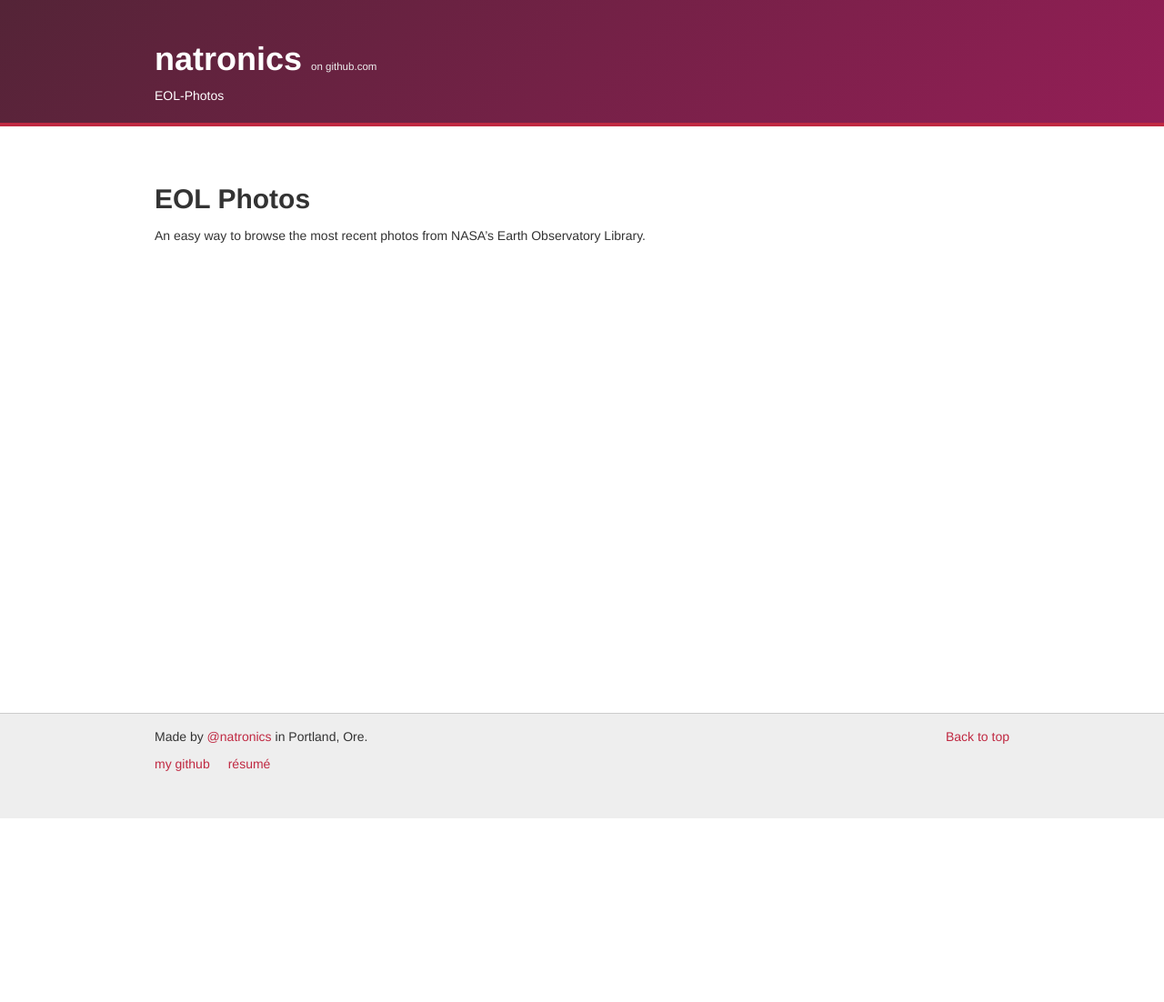
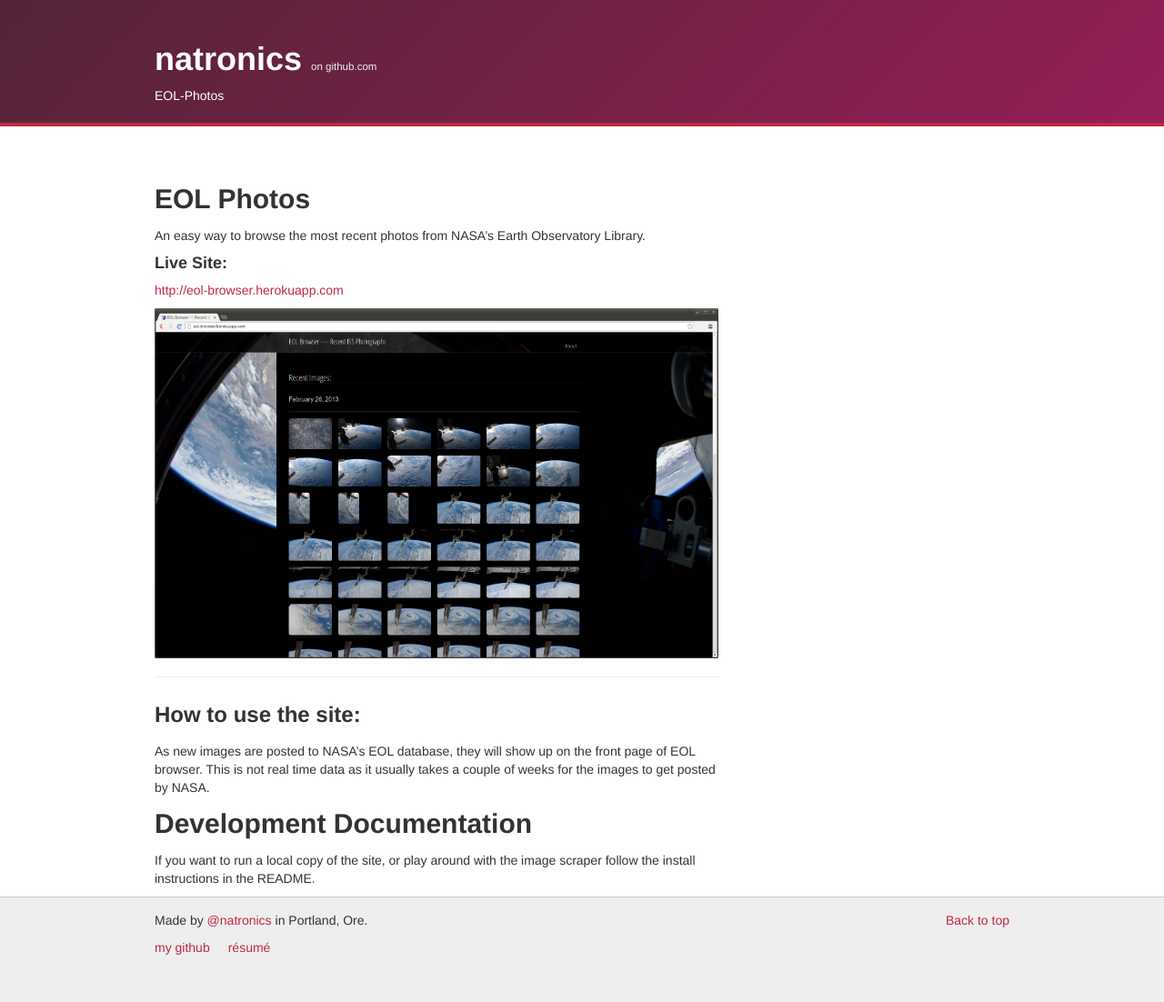
Before and after one commit to natronics/EOL-Photos, a Jekyll site: the page built from index.markdown, in a window 1280 px wide. Shown: the whole page at 91% size. Built offline with Jekyll 4.4.1, drawn with Linux system fonts in a browser that asks for light colours; before the commit the page ends 900 px from its top, so only the background shows below that.

Commit message:
update documentation

```diff
--- a/index.markdown
+++ b/index.markdown
@@ -5,5 +5,22 @@
 
 ## EOL Photos
 
-An easy way to browse the most recent photos from NASA's Earth Observatory
-Library.
+An easy way to browse the most recent photos from NASA's Earth Observatory Library.
+
+#### Live Site:
+
+<http://eol-browser.herokuapp.com>
+
+![Screenshot of running site](screenshot.png)
+
+***
+
+### How to use the site:
+
+As new images are posted to NASA's EOL database, they will show up on the front page of EOL browser.
+This is not real time data as it usually takes a couple of weeks for the images to get posted by NASA.
+
+## Development Documentation
+
+If you want to run a local copy of the site, or play around with the image scraper follow the install
+instructions in the README.
```
Also changed, not shown: screenshot.png (added).
